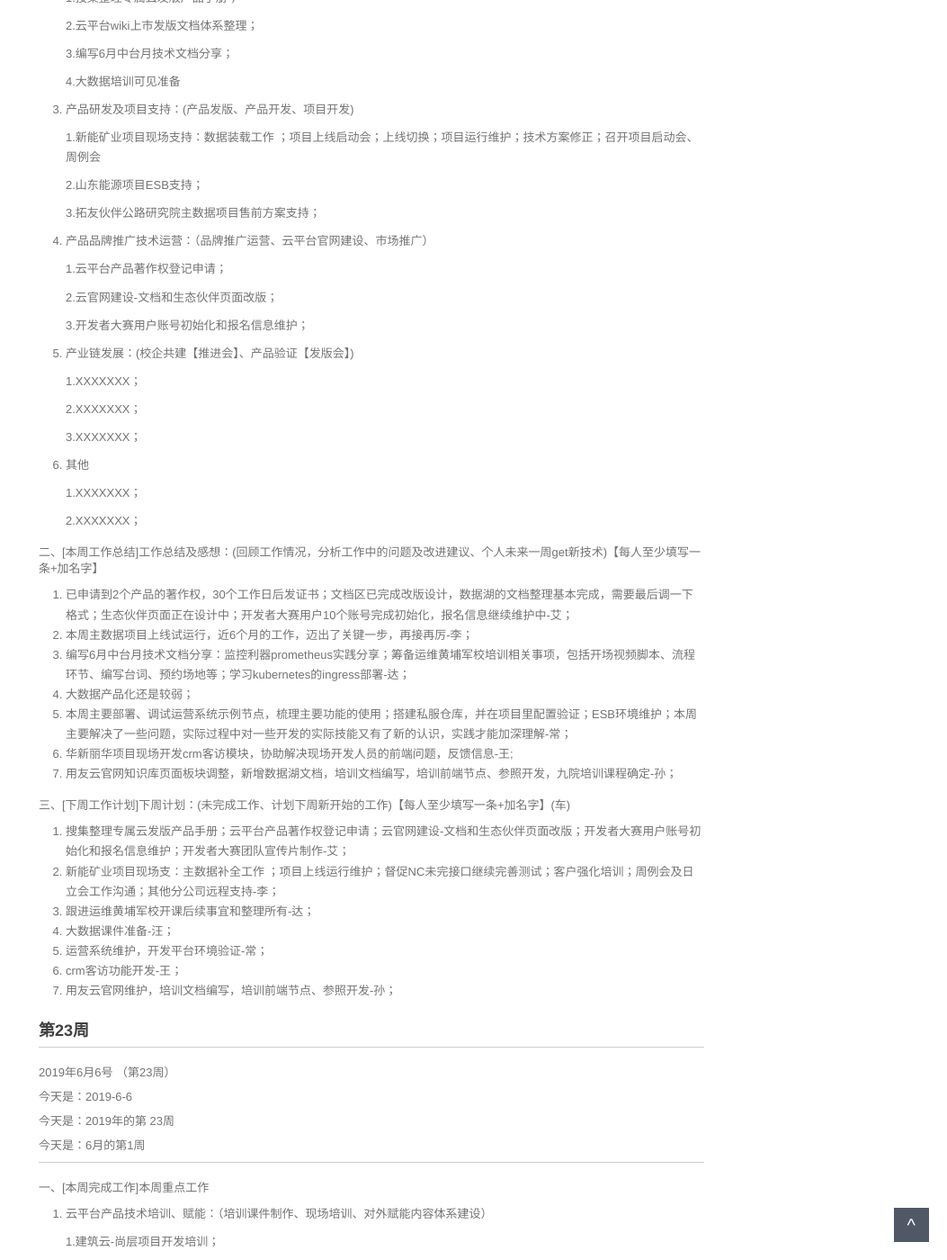
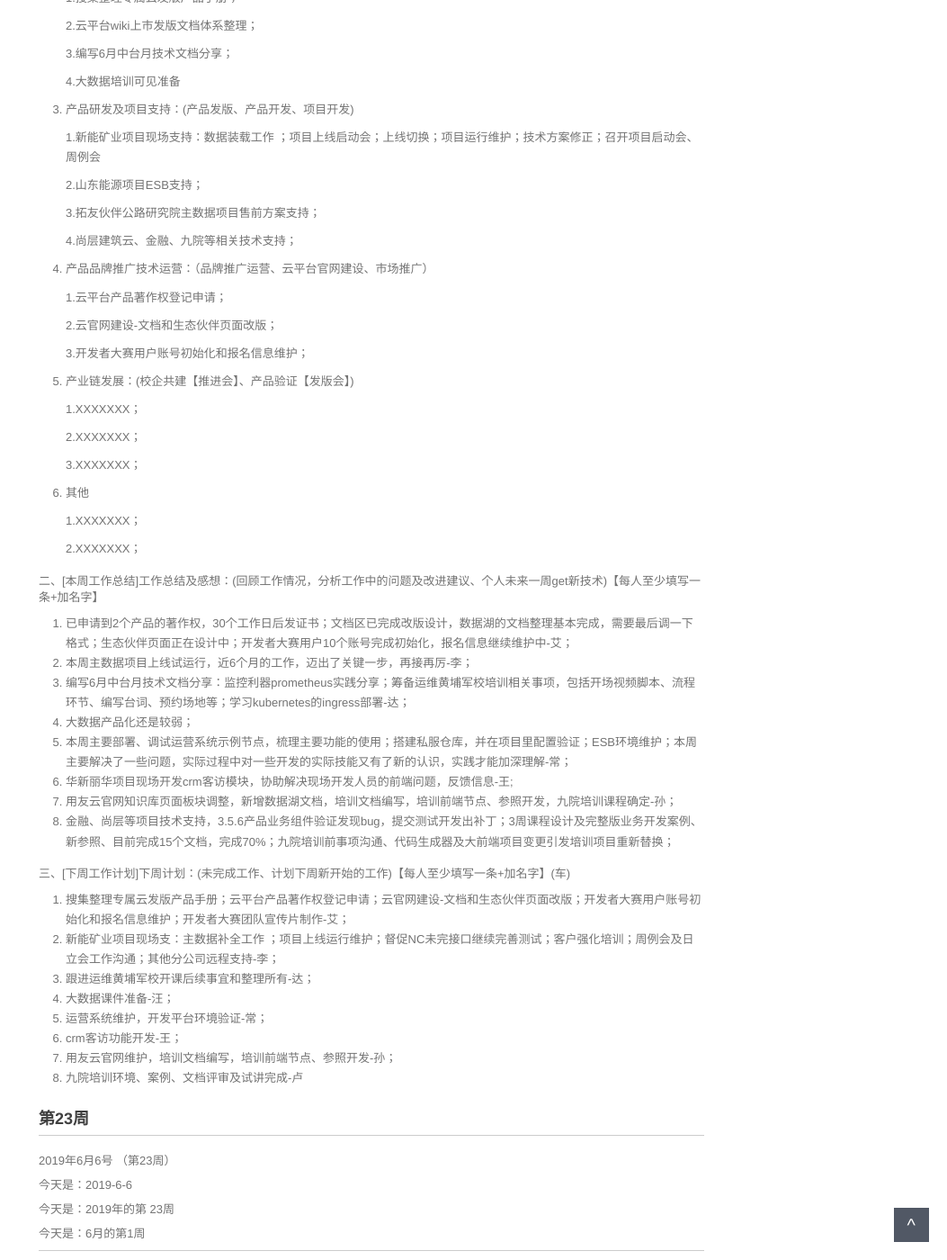
Before and after one commit to walllFlower/blog, a Jekyll site: the page built from _posts/2018-07-17-day_report_cxz.md, in a window 1280 px wide and 1400 px high, scrolled down 705 px. Shown: the whole window at 90% size, without its empty margins (227-1280 px from the left). Built offline with Jekyll 4.4.1, drawn with Linux system fonts in a browser that asks for light colours; comment, search, counter and statistics services are not loaded; some of the changed text lies outside the part shown.

Commit message:
Update 2018-07-17-day_report_cxz.md

```diff
--- a/_posts/2018-07-17-day_report_cxz.md
+++ b/_posts/2018-07-17-day_report_cxz.md
@@ -25,9 +25,9 @@ categories: 技术运营工作周报
 
 1. 云平台产品技术培训、赋能：（培训课件制作、现场培训、对外赋能内容体系建设）
 
-    1.XXXXXXX；
-
-    2.XXXXXXX；
+    1.3.5.6完整版三周课程案例及流程文档设计；
+
+    2.3.5.6新参照组件典型业务案例开发；
 
     3.XXXXXXX；
 
@@ -49,6 +49,8 @@ categories: 技术运营工作周报
 
     3.拓友伙伴公路研究院主数据项目售前方案支持；
 
+    4.尚层建筑云、金融、九院等相关技术支持；
+
 4. 产品品牌推广技术运营：（品牌推广运营、云平台官网建设、市场推广）
 
     1.云平台产品著作权登记申请；
@@ -56,6 +58,7 @@ categories: 技术运营工作周报
     2.云官网建设-文档和生态伙伴页面改版；
 
     3.开发者大赛用户账号初始化和报名信息维护；
+
 
 5. 产业链发展：(校企共建【推进会】、产品验证【发版会】)
 
@@ -80,7 +83,7 @@ categories: 技术运营工作周报
 5. 本周主要部署、调试运营系统示例节点，梳理主要功能的使用；搭建私服仓库，并在项目里配置验证；ESB环境维护；本周主要解决了一些问题，实际过程中对一些开发的实际技能又有了新的认识，实践才能加深理解-常；
 6. 华新丽华项目现场开发crm客访模块，协助解决现场开发人员的前端问题，反馈信息-王;
 7. 用友云官网知识库页面板块调整，新增数据湖文档，培训文档编写，培训前端节点、参照开发，九院培训课程确定-孙；
-
+8. 金融、尚层等项目技术支持，3.5.6产品业务组件验证发现bug，提交测试开发出补丁；3周课程设计及完整版业务开发案例、新参照、目前完成15个文档，完成70%；九院培训前事项沟通、代码生成器及大前端项目变更引发培训项目重新替换；
 
 三、[下周工作计划]下周计划：(未完成工作、计划下周新开始的工作)【每人至少填写一条+加名字】(车)
 
@@ -91,7 +94,7 @@ categories: 技术运营工作周报
 5. 运营系统维护，开发平台环境验证-常；
 6. crm客访功能开发-王；
 7. 用友云官网维护，培训文档编写，培训前端节点、参照开发-孙；
-
+8. 九院培训环境、案例、文档评审及试讲完成-卢
 
 ###  第23周
 
```
